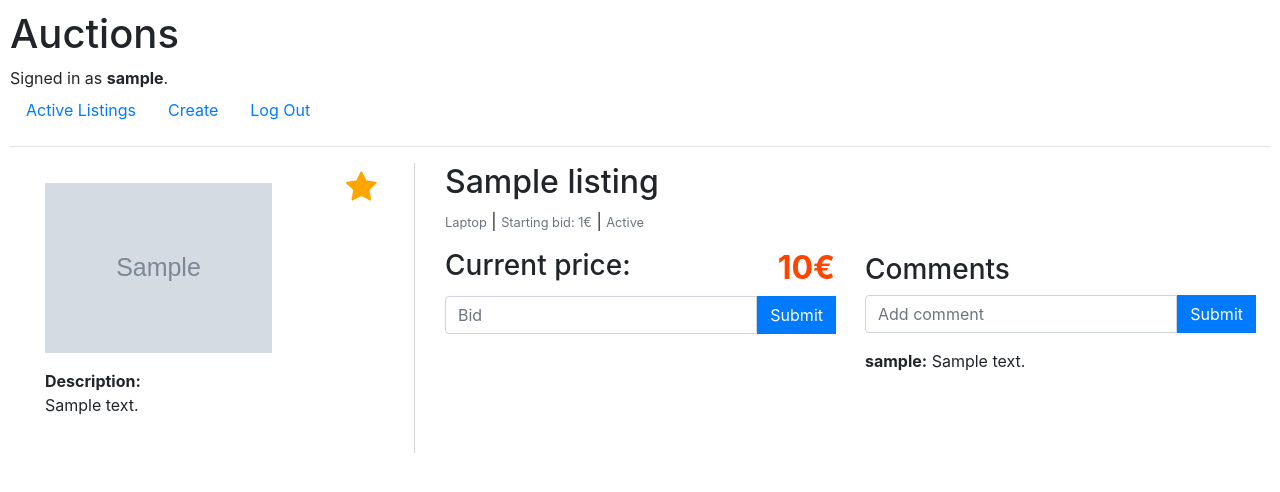
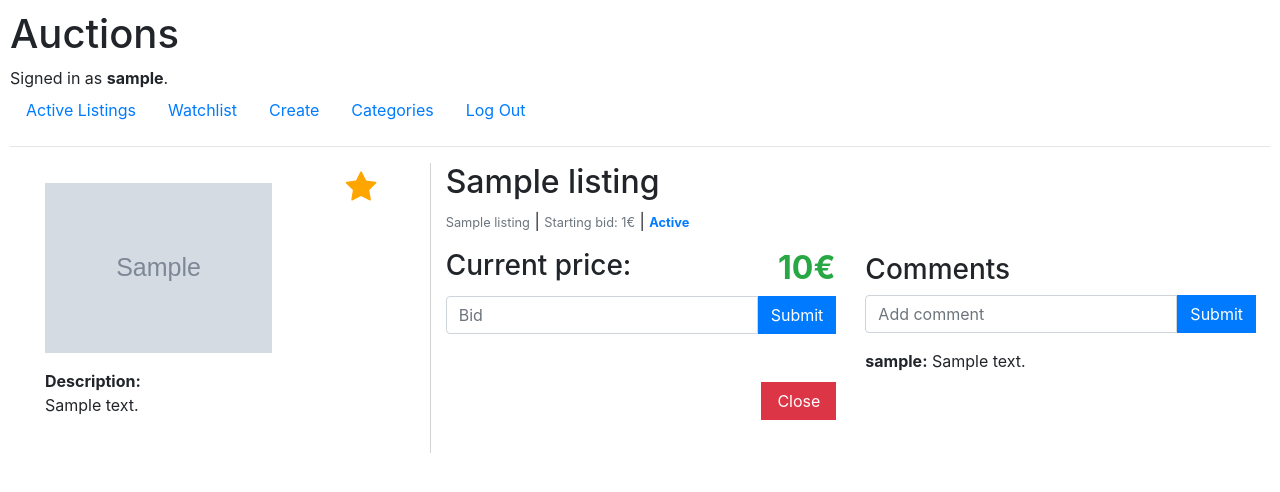
Before and after one commit to florestankorp/CS50W-project2-NEW, a Django app: page /listing/1 in a window 1280 px wide. Shown: the top 492 px of the page. Run offline with Django 3.2, Linux system fonts and the light colour scheme; a user stored in the database is signed in; tables that the repository leaves empty hold one stand-in row (values such as "Sample post"); grey boxes marked "Sample" are stand-in pictures; one stand-in notice (Sample message) is shown; some libraries are stand-ins or nearby versions.

Commit message:
added categories filter

```diff
--- a/auctions/static/auctions/styles.css
+++ b/auctions/static/auctions/styles.css
@@ -51,6 +51,7 @@ a.btn.btn-primary {
 
 .listing {
     display: flex;
+    border-right: lightgrey 1px solid;
 }
 
 .bid {
@@ -76,7 +77,6 @@ a.btn.btn-primary {
 }
 
 .listing-info {
-    border-right: lightgrey 1px solid;
     padding: 20px;
 }
 
@@ -89,3 +89,8 @@ a.btn.btn-primary {
 ul {
     padding: 0;
 }
+
+.close-button {
+    width: 75px;
+    border-radius: 0;
+}
--- a/auctions/templates/auctions/index.html
+++ b/auctions/templates/auctions/index.html
@@ -1,9 +1,6 @@
 {% extends "auctions/layout.html" %}
 {% block body %}
-<!-- title, description, current price, and photo -->
 <h2>Active Listings</h2>
-<!-- <div class="container"> -->
-<!-- <div class="row"> -->
 
 <div class="card-columns">
      {% for listing in listings %}
@@ -23,6 +20,4 @@
      </div>
      {% endfor %}
 </div>
-<!-- </div> -->
-<!-- </div> -->
 {% endblock %}
--- a/auctions/templates/auctions/layout.html
+++ b/auctions/templates/auctions/layout.html
@@ -32,7 +32,15 @@
         {% if user.is_authenticated %}
         <li class="nav-item">
             <a class="nav-link"
+               href="{% url 'auctions:watchlist' %}">Watchlist</a>
+        </li>
+        <li class="nav-item">
+            <a class="nav-link"
                href="{% url 'auctions:create' %}">Create</a>
+        </li>
+        <li class="nav-item">
+            <a class="nav-link"
+               href="{% url 'auctions:categories' %}">Categories</a>
         </li>
         <li class="nav-item">
             <a class="nav-link"
--- a/auctions/templates/auctions/listing.html
+++ b/auctions/templates/auctions/listing.html
@@ -31,19 +31,18 @@
         <div class="col-sm">
             <h2>{{listing.title}}</h2>
             <p class="card-text">
-                <small class="text-muted">{{listing.get_category_display}}</small> |
+                <small class="text-muted">{{listing}}</small> |
                 <small class="text-muted">Starting bid: {{listing.starting_bid}}€</small> |
-                <small class="text-muted">
-                    {% if listing.active %}
-                    Active
-                    {% else %}
-                    Closed
-                    {% endif %}
+                {% if listing.active %}
+                <small class="bold text-primary">Active</small>
+                {% else %}
+                <small class="bold text-danger">Closed</small>
+                {% endif %}
                 </small>
             </p>
             <div class="bid">
                 <h3>Current price:</h3>
-                <h2 class="price">{{listing.price}}€</h2>
+                <h2 class="text-success bold">{{listing.price}}€</h2>
             </div>
             {% if request.user.is_authenticated and listing.active %}
             <form action="{% url 'auctions:listing' listing.pk %}"
@@ -60,7 +59,20 @@
                     </span>
                 </div>
             </form>
+            {% endif %}
+            {% if request.user.is_authenticated and listing.active and is_owner %}
+            <form class="pull-right mt-5"
+                  action="{% url 'auctions:listing' listing.pk %}"
+                  method="post">
+                {% csrf_token %}
+                <span class="input-group-prepend">
+                    <button class="btn btn-danger close-button"
+                            type="submit"
+                            name=close
+                            class="btn btn-primary">Close</button>
+                </span>
 
+            </form>
             {% endif %}
             {% if messages %}
             <ul class="mt-10">
@@ -107,7 +119,6 @@
                         {% endfor %}
                     </div>
             </div>
-
         </div>
     </div>
 </div>
--- a/auctions/urls.py
+++ b/auctions/urls.py
@@ -10,5 +10,8 @@ urlpatterns = [
     path("logout", views.logout_view, name="logout"),
     path("register", views.register, name="register"),
     path("create", views.create, name="create"),
+    path("watchlist", views.watchlist, name="watchlist"),
+    path("categories", views.categories, name="categories"),
+    path("category/<str:category>", views.category, name="category"),
     path("listing/<int:listing_id>", views.listing, name="listing"),
 ]
--- a/auctions/views.py
+++ b/auctions/views.py
@@ -2,6 +2,7 @@ from django import forms
 from django.contrib import messages
 from django.contrib.auth import authenticate, login, logout
 from django.contrib.auth.decorators import login_required
+from django.core.exceptions import ObjectDoesNotExist
 from django.db import IntegrityError
 from django.http import HttpResponse, HttpResponseRedirect
 from django.shortcuts import render
@@ -16,7 +17,7 @@ TODO:
 """
 
 
-CATEGORIES = ["Laptop", "Console", "Gadget", "Game", "TV"]
+CATEGORIES = (("LAP", "Laptop"), ("CON", "Console"), ("GAD", "Gadget"), ("GAM", "Game"), ("TEL", "TV"))
 
 
 class NewListingForm(forms.Form):
@@ -30,6 +31,24 @@ class NewListingForm(forms.Form):
 
 def index(request):
     return render(request, "auctions/index.html", {"listings": Listing.objects.all()})
+
+
+@login_required(login_url="auctions:login")
+def watchlist(request):
+    user = User.objects.get(username=request.user)
+    watch_list = Watchlist.objects.get(user=user)
+    return render(request, "auctions/watchlist.html", {"listings": watch_list.listing.all()})
+
+
+def categories(request):
+    return render(request, "auctions/categories.html", {"categories": CATEGORIES})
+
+
+def category(request, category):
+    print(category)
+    listings = Listing.objects.filter(category=category)
+    fetched_category = listings[0].get_category_display
+    return render(request, "auctions/category.html", {"listings": listings, "category": fetched_category})
 
 
 def login_view(request):
@@ -81,36 +100,44 @@ def register(request):
 
 @login_required(login_url="auctions:login")
 def create(request):
-    # form = NewListingForm(request.POST)
 
-    # if request.method == "POST" and form.is_valid():
-    #     listing = Listing()
-    #     listing.user = User.objects.get(username=request.user)
-    #     listing.title = request.POST["title"]
-    #     listing.description = request.POST["description"]
-    #     listing.starting_bid = request.POST["starting_bid"]
-    #     listing.price = listing.starting_bid
-    #     listing.image_url = request.POST["image_url"]
-    #     listing.category = request.POST["category"]
-    #     listing.active = True
-    #     listing.save()
+    if request.method == "POST":
+        listing = Listing()
+        listing.user = User.objects.get(username=request.user)
+        listing.title = request.POST["title"]
+        listing.description = request.POST["description"]
+        listing.starting_bid = request.POST["starting-bid"]
+        listing.price = listing.starting_bid
+        listing.image_url = request.POST["url"]
+        listing.category = request.POST["category"]
+        listing.active = True
+        listing.save()
 
-    #     return HttpResponseRedirect(reverse("auctions:index"))
+        return HttpResponseRedirect(reverse("auctions:index"))
 
     return render(request, "auctions/create.html", {"categories": CATEGORIES})
 
 
 def listing(request, listing_id):
     is_watched = False
-    listing = Listing.objects.all().filter(pk=listing_id)
-    comments = Comment.objects.all().filter(listing=listing[0])
+    is_owner = False
+    listing = Listing.objects.filter(pk=listing_id)
+    comments = Comment.objects.filter(listing=listing[0])
 
     if request.user.is_authenticated:
         user = User.objects.get(username=request.user)
+        try:
+            is_owner = bool(Listing.objects.get(user=user, pk=listing[0].pk))
+        except Listing.DoesNotExist:
+            is_owner = False
 
         if request.method == "POST":
-            if request.POST.get("watch"):
+            if "watch" in request.POST:
                 toggle_watched(user, listing)
+                return HttpResponseRedirect(reverse("auctions:listing", kwargs={"listing_id": listing_id}))
+
+            if "close" in request.POST:
+                close_listing(listing)
                 return HttpResponseRedirect(reverse("auctions:listing", kwargs={"listing_id": listing_id}))
 
             if "bid" in request.POST:
@@ -140,7 +167,9 @@ def listing(request, listing_id):
         is_watched = bool(listing_in_watchlist)
 
     return render(
-        request, "auctions/listing.html", {"listing": listing[0], "comments": comments, "is_watched": is_watched}
+        request,
+        "auctions/listing.html",
+        {"listing": listing[0], "comments": comments, "is_watched": is_watched, "is_owner": is_owner},
     )
 
 
@@ -174,6 +203,12 @@ def place_bid(user, bid, listing):
         return 1
 
 
+def close_listing(listing):
+    fetched_listing = Listing.objects.get(pk=listing[0].pk)
+    fetched_listing.active = False
+    fetched_listing.save()
+
+
 def place_comment(user, comment, listing):
     fetched_comment = Comment(user=user, listing=listing[0], content=comment)
     fetched_comment.save()
```
Also changed, not shown: auctions/templates/auctions/categories.html (added, +10 -0 lines), auctions/templates/auctions/category.html (added, +24 -0 lines), auctions/templates/auctions/create.html (+19 -1 lines), auctions/templates/auctions/watchlist.html (added, +22 -0 lines).
